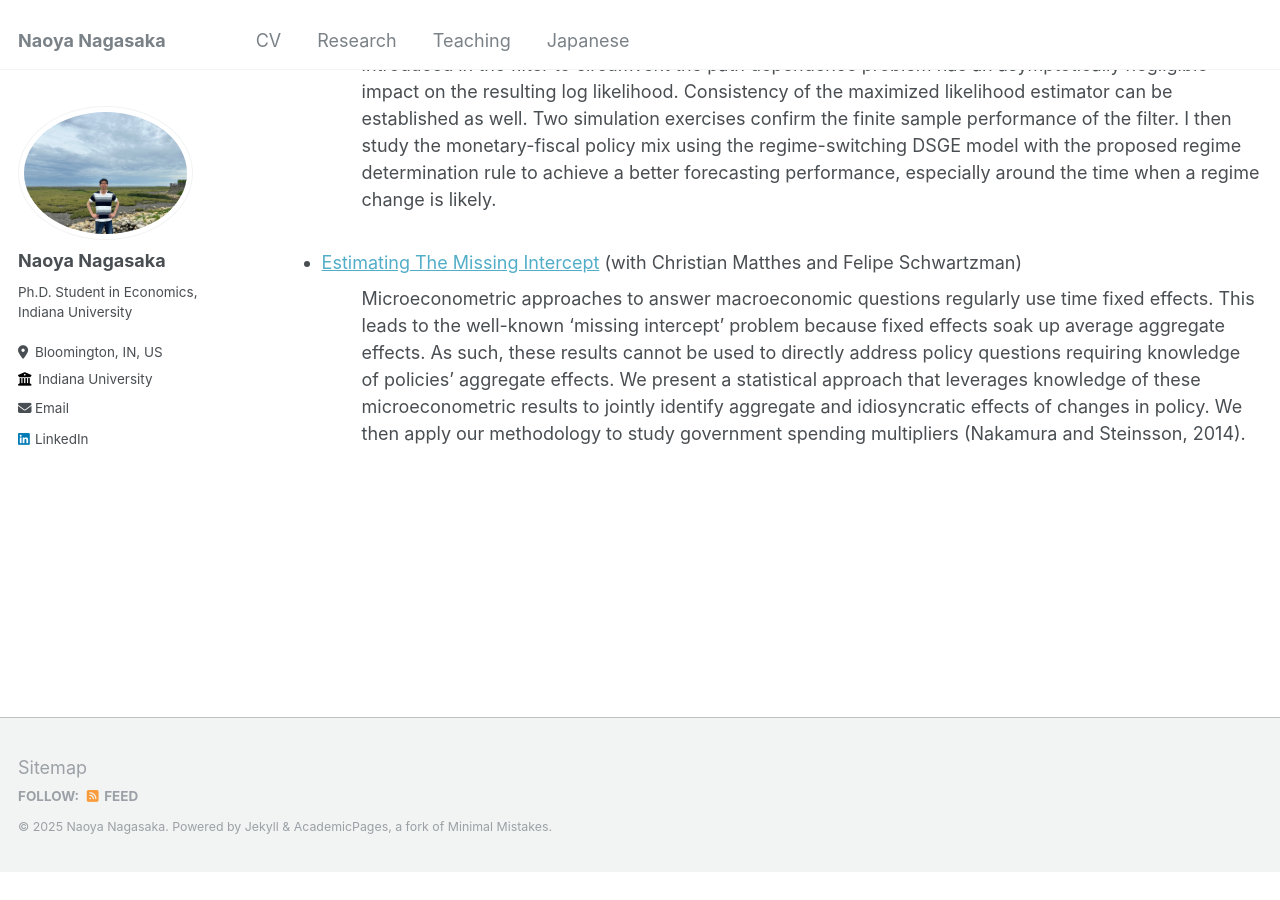
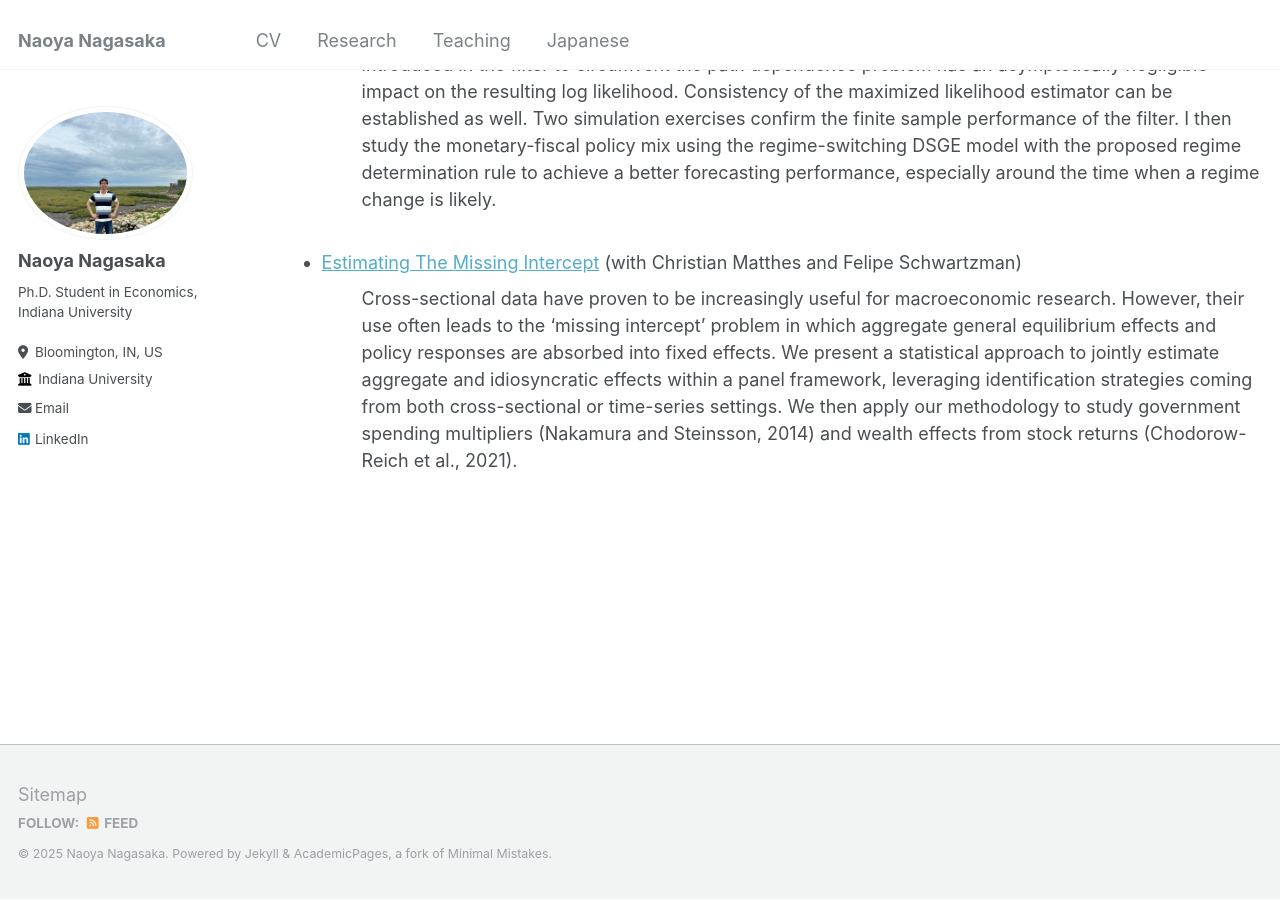
Before and after one commit to naonagas/naonagas.github.io, a Jekyll site: the page built from _pages/research.html, in a window 1280 px wide and 900 px high, scrolled down 695 px. Built offline with Jekyll 4.4.1, drawn with Linux system fonts in a browser that asks for light colours; before the commit the page ends 1568 px from its top, so only the background shows below that.

Commit message:
Update research.html

```diff
--- a/_pages/research.html
+++ b/_pages/research.html
@@ -34,7 +34,15 @@ change is likely. </li>
 </ol> <br>
     <li> <a href="https://naonagas.github.io/files/MNS.pdf">Estimating The Missing Intercept</a> (with Christian Matthes and Felipe Schwartzman) </li>
     <ol style="list-style: none">
-        <li> Microeconometric approaches to answer macroeconomic questions regularly use time fixed effects. This leads to the well-known ‘missing intercept’ problem because fixed effects soak up average aggregate effects. As such, these results cannot be used to directly address policy questions requiring knowledge of policies’ aggregate effects. We present a statistical approach that leverages knowledge of these microeconometric results to jointly identify aggregate and idiosyncratic effects of changes in policy. We then apply our methodology to study government spending multipliers (Nakamura and Steinsson, 2014). </li>
+        <li> Cross-sectional data have proven to be increasingly useful for macroeconomic
+research. However, their use often leads to the ‘missing intercept’ problem in
+which aggregate general equilibrium effects and policy responses are absorbed
+into fixed effects. We present a statistical approach to jointly estimate aggregate
+and idiosyncratic effects within a panel framework, leveraging identification
+strategies coming from both cross-sectional or time-series settings. We then
+apply our methodology to study government spending multipliers (Nakamura
+and Steinsson, 2014) and wealth effects from stock returns (Chodorow-Reich
+et al., 2021). </li>
     </ol>
 
 </ul>
```
